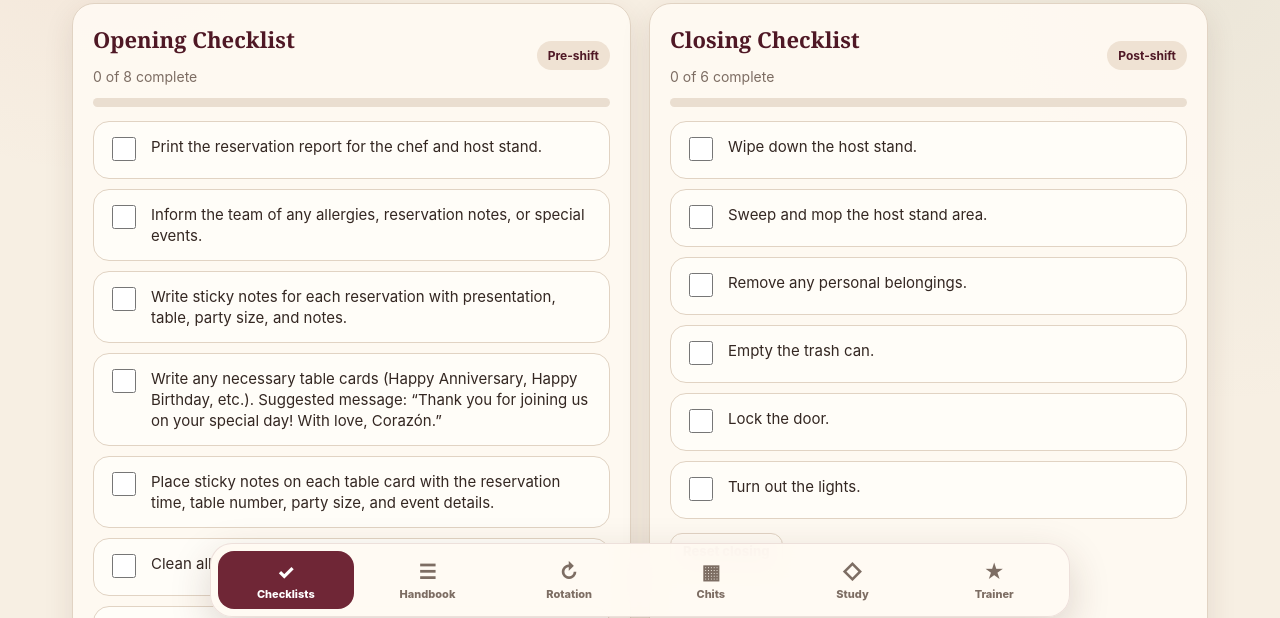
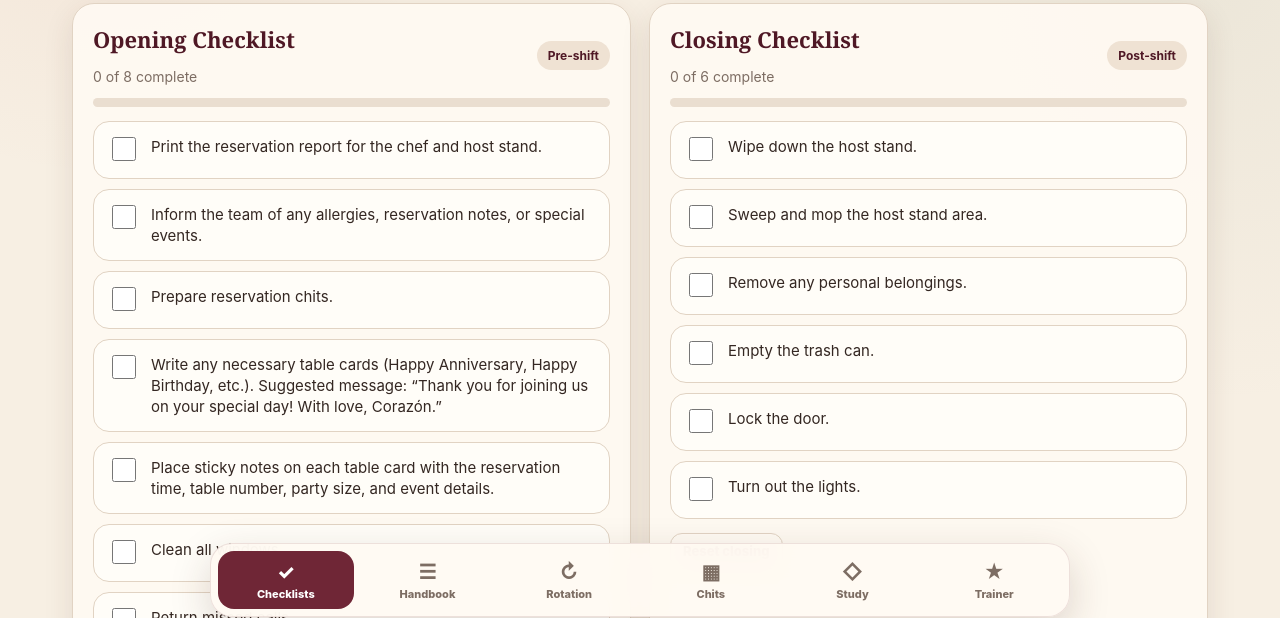
Before and after one commit to rosescollege1-oss/CorazonHostingHub, a plain HTML site: page index.html in a window 1280 px wide. Shown: the part 173-791 px from the top of the page. Drawn offline with Linux system fonts and the light colour scheme.

Commit message:
Update index.html

```diff
--- a/index.html
+++ b/index.html
@@ -515,7 +515,7 @@
   const openingTasks = [
     'Print the reservation report for the chef and host stand.',
     'Inform the team of any allergies, reservation notes, or special events.',
-    'Write sticky notes for each reservation with presentation, table, party size, and notes.',
+    'Prepare reservation chits. ',
     'Write any necessary table cards (Happy Anniversary, Happy Birthday, etc.). Suggested message: “Thank you for joining us on your special day! With love, Corazón.”',
     'Place sticky notes on each table card with the reservation time, table number, party size, and event details.',
     'Clean all windows.',
```
